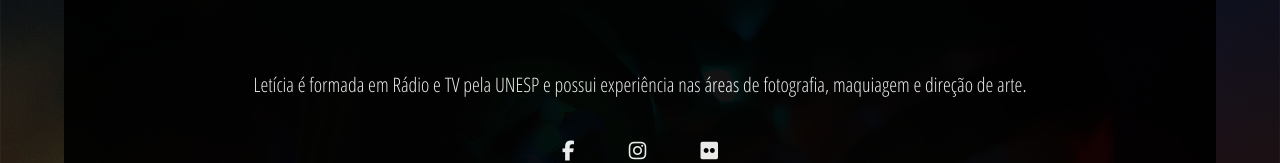
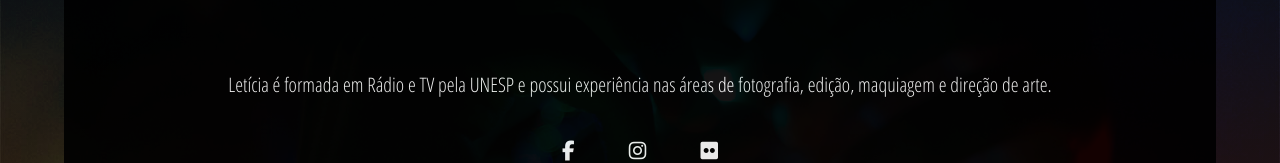
Before and after one commit to leticiaborba/leticiaborba.github.io, a plain HTML site: page contato/contato.html in a window 1280 px wide. Shown: the part 170-333 px from the top of the page. Drawn offline with nearby package versions, Linux system fonts and the light colour scheme; a script that the page names is missing; a web font is replaced by a local one.

Commit message:
edição

```diff
--- a/contato/contato.html
+++ b/contato/contato.html
@@ -36,7 +36,7 @@
     <div id="loading-spinner"><i class="fa fa-circle-o-notch spinner"></i></div>
 
     <div class="contato">
-        <p class="contato-item" style="color:white">Letícia é formada em Rádio e TV pela UNESP e possui experiência nas áreas de fotografia, maquiagem e direção de arte.</p>
+        <p class="contato-item" style="color:white">Letícia é formada em Rádio e TV pela UNESP e possui experiência nas áreas de fotografia, edição, maquiagem e direção de arte.</p>
         <div style="margin-top:5vh">
             <a href="http://facebook.com/leticiaborba" target="_blank"><i class="fa fa-facebook fa-2x social-icon contato-item"></i></a>
             <a href="http://instagram.com/borbaleticia" target="_blank"><i class="fa fa-instagram fa-2x social-icon contato-item" ></i></a>
```
